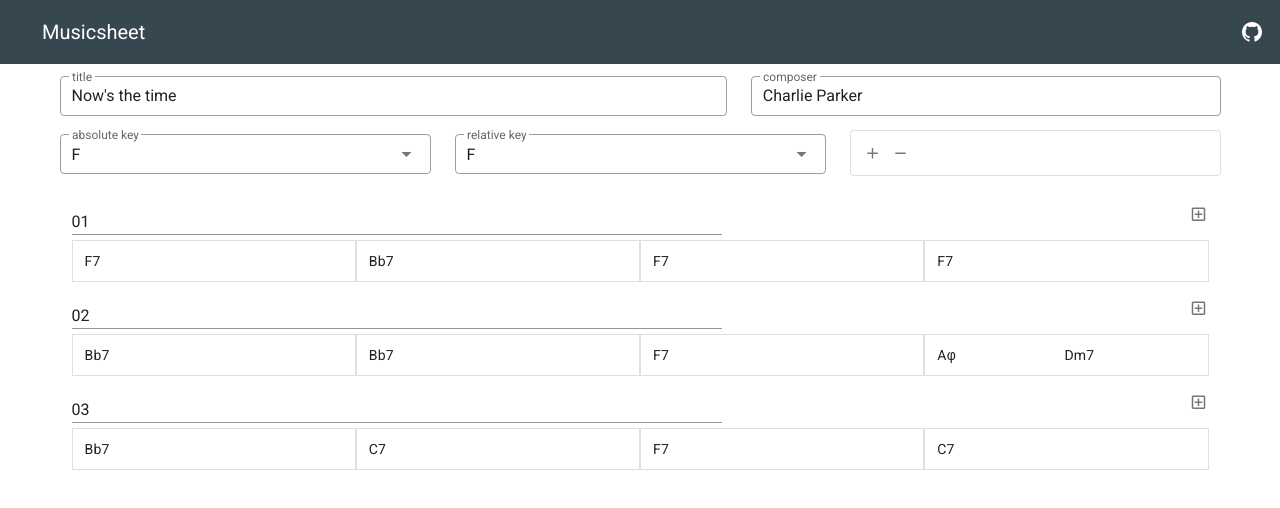
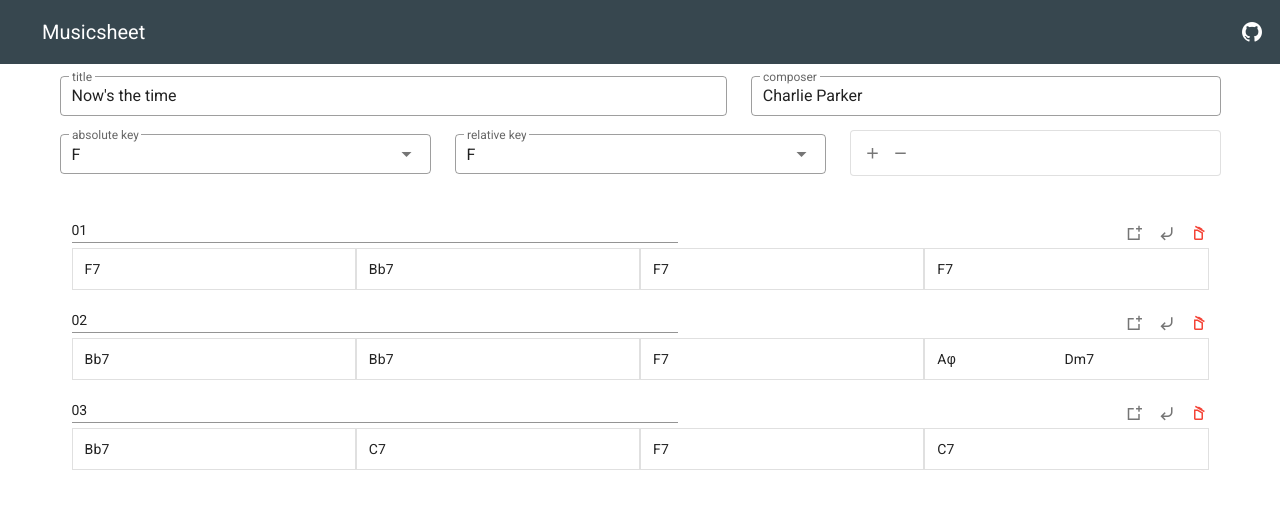
Before and after one commit to kdingn/musicsheet, a Vue app: page / in a window 1280 px wide. Shown: the top 508 px of the page. Built offline with nearby package versions, Linux system fonts and the light colour scheme.

Commit message:
button 追加

```diff
--- a/src/assets/chord.js
+++ b/src/assets/chord.js
@@ -66,6 +66,7 @@ const ctypeAll = {
   dim: [1, 4, 7],
   aug: [1, 5, 9],
   sus4: [1, 4, 8],
+  add9: [1, 5, 8, 15],
   7: [1, 5, 8, 11],
   m7: [1, 4, 8, 11],
   "△7": [1, 5, 8, 12],
--- a/src/components/Main.vue
+++ b/src/components/Main.vue
@@ -67,13 +67,27 @@
       </v-col>
     </v-row>
 
+    <!-- <v-card color="teal lighten-4"> -->
     <div v-for="(row, rowid) in rows" :key="rowid">
-      <v-row class="ml-3 mr-0 mt-1">
-        <v-text-field v-model="row.title" dense></v-text-field>
+      <v-row class="ml-3 mr-0">
+        <v-text-field
+          v-model="row.title"
+          dense
+          style="font-size: 14px"
+          class="mt-4"
+        ></v-text-field>
         <v-spacer />
-        <v-btn icon x-small class="mr-3" @click="addChord(rowid)">
-          <v-icon>mdi-plus-box-outline</v-icon>
-        </v-btn>
+        <div class="mt-5">
+          <v-btn icon x-small class="mr-3" @click="addChord(rowid)">
+            <v-icon>mdi-shape-square-plus</v-icon>
+          </v-btn>
+          <v-btn icon x-small class="mr-3" @click="addChord(rowid)">
+            <v-icon>mdi-arrow-left-bottom</v-icon>
+          </v-btn>
+          <v-btn color="red" icon x-small class="mr-3" @click="addChord(rowid)">
+            <v-icon>mdi-delete-empty-outline</v-icon>
+          </v-btn>
+        </div>
       </v-row>
       <v-container class="mt-n6">
         <v-row no-gutters>
@@ -104,6 +118,7 @@
         </v-row>
       </v-container>
     </div>
+    <!-- </v-card> -->
 
     <div class="text-center">
       <v-dialog v-model="editMode" width="300">
```
